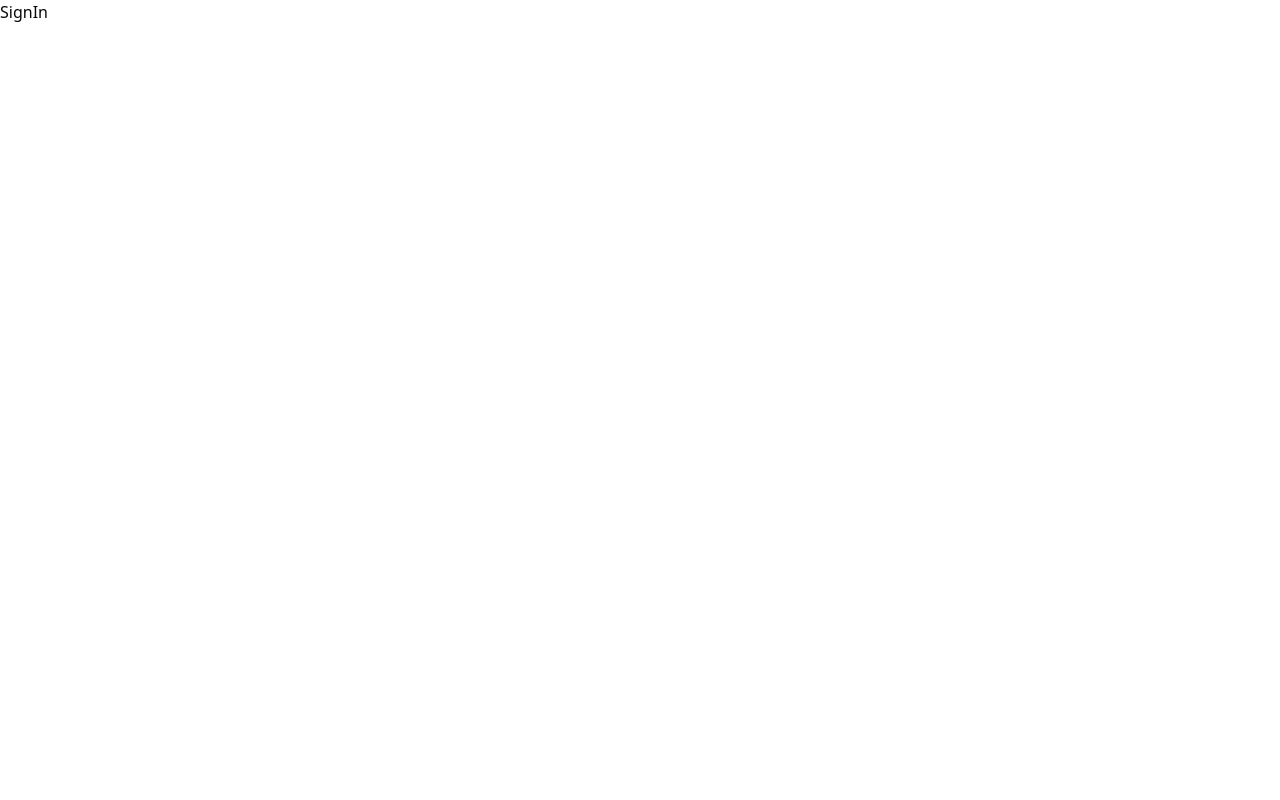
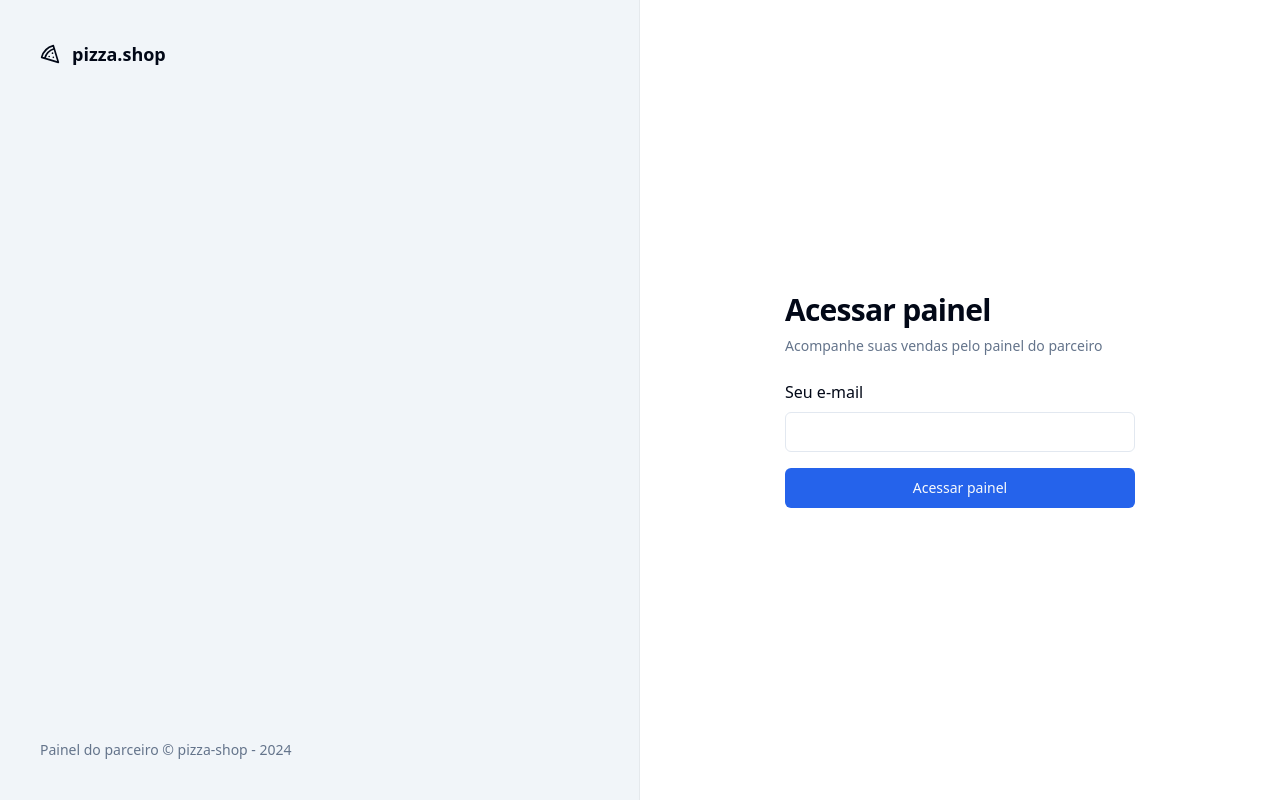
Before and after one commit to brunoramux/pizzashop, a React (Vite) app: page /sign-in in a window 1280 px wide. Built offline with nearby package versions, Linux system fonts and the light colour scheme.

Commit message:
Login page

```diff
--- a/package.json
+++ b/package.json
@@ -10,6 +10,7 @@
     "preview": "vite preview"
   },
   "dependencies": {
+    "@radix-ui/react-label": "^2.0.2",
     "@radix-ui/react-slot": "^1.0.2",
     "class-variance-authority": "^0.7.0",
     "clsx": "^2.1.0",
@@ -18,6 +19,7 @@
     "match-sorter": "^6.3.4",
     "react": "^18.2.0",
     "react-dom": "^18.2.0",
+    "react-helmet-async": "^2.0.4",
     "react-router-dom": "^6.22.1",
     "sort-by": "^1.2.0",
     "tailwind-merge": "^2.2.1",
--- a/src/App.tsx
+++ b/src/App.tsx
@@ -1,9 +1,13 @@
 import { RouterProvider } from 'react-router-dom'
 import './global.css'
 import { router } from './routes'
+import { Helmet, HelmetProvider } from 'react-helmet-async'
 
 export function App() {
   return (
-    <RouterProvider router={router}/>
+    <HelmetProvider>
+      <Helmet titleTemplate='%s | pizza.shop'/>
+      <RouterProvider router={router}/>
+    </HelmetProvider>
   )
 }
--- /dev/null
+++ b/src/components/ui/input.tsx
@@ -0,0 +1,25 @@
+import * as React from "react"
+
+import { cn } from "@/lib/utils"
+
+export interface InputProps
+  extends React.InputHTMLAttributes<HTMLInputElement> {}
+
+const Input = React.forwardRef<HTMLInputElement, InputProps>(
+  ({ className, type, ...props }, ref) => {
+    return (
+      <input
+        type={type}
+        className={cn(
+          "flex h-10 w-full rounded-md border border-input bg-background px-3 py-2 text-sm ring-offset-background file:border-0 file:bg-transparent file:text-sm file:font-medium placeholder:text-muted-foreground focus-visible:outline-none focus-visible:ring-2 focus-visible:ring-ring focus-visible:ring-offset-2 disabled:cursor-not-allowed disabled:opacity-50",
+          className
+        )}
+        ref={ref}
+        {...props}
+      />
+    )
+  }
+)
+Input.displayName = "Input"
+
+export { Input }
--- /dev/null
+++ b/src/components/ui/label.tsx
@@ -0,0 +1,24 @@
+import * as React from "react"
+import * as LabelPrimitive from "@radix-ui/react-label"
+import { cva, type VariantProps } from "class-variance-authority"
+
+import { cn } from "@/lib/utils"
+
+const labelVariants = cva(
+  "text-sm font-medium leading-none peer-disabled:cursor-not-allowed peer-disabled:opacity-70"
+)
+
+const Label = React.forwardRef<
+  React.ElementRef<typeof LabelPrimitive.Root>,
+  React.ComponentPropsWithoutRef<typeof LabelPrimitive.Root> &
+    VariantProps<typeof labelVariants>
+>(({ className, ...props }, ref) => (
+  <LabelPrimitive.Root
+    ref={ref}
+    className={cn(labelVariants(), className)}
+    {...props}
+  />
+))
+Label.displayName = LabelPrimitive.Root.displayName
+
+export { Label }
--- a/src/global.css
+++ b/src/global.css
@@ -2,69 +2,54 @@
 @tailwind components;
 @tailwind utilities;
 
+
 @layer base {
   :root {
     --background: 0 0% 100%;
-    --foreground: 240 10% 3.9%;
-
+    --foreground: 222.2 84% 4.9%;
     --card: 0 0% 100%;
-    --card-foreground: 240 10% 3.9%;
-
+    --card-foreground: 222.2 84% 4.9%;
     --popover: 0 0% 100%;
-    --popover-foreground: 240 10% 3.9%;
-
-    --primary: 240 5.9% 10%;
-    --primary-foreground: 0 0% 98%;
-
-    --secondary: 240 4.8% 95.9%;
-    --secondary-foreground: 240 5.9% 10%;
-
-    --muted: 240 4.8% 95.9%;
-    --muted-foreground: 240 3.8% 46.1%;
-
-    --accent: 240 4.8% 95.9%;
-    --accent-foreground: 240 5.9% 10%;
-
+    --popover-foreground: 222.2 84% 4.9%;
+    --primary: 221.2 83.2% 53.3%;
+    --primary-foreground: 210 40% 98%;
+    --secondary: 210 40% 96.1%;
+    --secondary-foreground: 222.2 47.4% 11.2%;
+    --muted: 210 40% 96.1%;
+    --muted-foreground: 215.4 16.3% 46.9%;
+    --accent: 210 40% 96.1%;
+    --accent-foreground: 222.2 47.4% 11.2%;
     --destructive: 0 84.2% 60.2%;
-    --destructive-foreground: 0 0% 98%;
-
-    --border: 240 5.9% 90%;
-    --input: 240 5.9% 90%;
-    --ring: 240 10% 3.9%;
-
+    --destructive-foreground: 210 40% 98%;
+    --border: 214.3 31.8% 91.4%;
+    --input: 214.3 31.8% 91.4%;
+    --ring: 221.2 83.2% 53.3%;
     --radius: 0.5rem;
   }
 
   .dark {
-    --background: 240 10% 3.9%;
-    --foreground: 0 0% 98%;
-
-    --card: 240 10% 3.9%;
-    --card-foreground: 0 0% 98%;
-
-    --popover: 240 10% 3.9%;
-    --popover-foreground: 0 0% 98%;
-
-    --primary: 0 0% 98%;
-    --primary-foreground: 240 5.9% 10%;
-
-    --secondary: 240 3.7% 15.9%;
-    --secondary-foreground: 0 0% 98%;
-
-    --muted: 240 3.7% 15.9%;
-    --muted-foreground: 240 5% 64.9%;
-
-    --accent: 240 3.7% 15.9%;
-    --accent-foreground: 0 0% 98%;
-
+    --background: 222.2 84% 4.9%;
+    --foreground: 210 40% 98%;
+    --card: 222.2 84% 4.9%;
+    --card-foreground: 210 40% 98%;
+    --popover: 222.2 84% 4.9%;
+    --popover-foreground: 210 40% 98%;
+    --primary: 217.2 91.2% 59.8%;
+    --primary-foreground: 222.2 47.4% 11.2%;
+    --secondary: 217.2 32.6% 17.5%;
+    --secondary-foreground: 210 40% 98%;
+    --muted: 217.2 32.6% 17.5%;
+    --muted-foreground: 215 20.2% 65.1%;
+    --accent: 217.2 32.6% 17.5%;
+    --accent-foreground: 210 40% 98%;
     --destructive: 0 62.8% 30.6%;
-    --destructive-foreground: 0 0% 98%;
-
-    --border: 240 3.7% 15.9%;
-    --input: 240 3.7% 15.9%;
-    --ring: 240 4.9% 83.9%;
+    --destructive-foreground: 210 40% 98%;
+    --border: 217.2 32.6% 17.5%;
+    --input: 217.2 32.6% 17.5%;
+    --ring: 224.3 76.3% 48%;
   }
 }
+
 
 @layer base {
   * {
--- /dev/null
+++ b/src/pages/_layouts/app.tsx
@@ -0,0 +1,13 @@
+import { Outlet } from "react-router-dom";
+
+export function AppLayout(){
+    return(
+        <div>
+            <h1>Cabeçalho</h1>
+
+            <div>
+                <Outlet />
+            </div>
+        </div>
+    )
+}
--- /dev/null
+++ b/src/pages/_layouts/auth.tsx
@@ -0,0 +1,22 @@
+import { Pizza } from "lucide-react";
+import { Outlet } from "react-router-dom";
+
+export function AuthLayout(){
+    return(
+        <div className="min-h-screen grid grid-cols-2">
+            <div className="h-full border-r border-foreground/5 bg-muted p-10 text-muted-foreground flex flex-col justify-between">
+                <div className="flex items-center gap-3 text-lg font-medium text-foreground">
+                    <Pizza className="h-5 w-5"/>
+                    <span className="font-semibold">pizza.shop</span>
+                </div>
+                <footer className="text-sm">
+                    Painel do parceiro &copy; pizza-shop - {new Date().getFullYear()}
+                </footer>
+            </div>
+
+            <div className="flex flex-col items-center justify-center">
+                <Outlet />
+            </div>
+        </div>
+    )
+}
--- a/src/pages/app/dashboard.tsx
+++ b/src/pages/app/dashboard.tsx
@@ -1,3 +1,6 @@
+import { Helmet } from "react-helmet-async";
+
 export function Dashboard(){
-    return <h1>Dashboard</h1>
+    return <><Helmet title="Dashboard"/><h1>Dashboard</h1></>
+
 }
--- a/src/pages/auth/sign-in.tsx
+++ b/src/pages/auth/sign-in.tsx
@@ -1,3 +1,29 @@
+import { Button } from "@/components/ui/button"
+import { Input } from "@/components/ui/input"
+import { Label } from "@radix-ui/react-label"
+import { Helmet } from "react-helmet-async"
+
 export function SignIn(){
-    return <h1>SignIn</h1>
+    return <>
+        <Helmet title="Login"/>
+        <div className="p-8">
+            <div className="w-[350px] flex flex-col justify-center gap-6">
+                <div className="flex flex-col gap-2 text-left">
+                    <h1 className="text-3xl font-semibold tracking-tight">
+                        Acessar painel
+                    </h1>
+                    <p className="text-sm text-muted-foreground">
+                        Acompanhe suas vendas pelo painel do parceiro
+                    </p>
+                </div>
+                <form  className="space-y-4">
+                    <div className="space-y-2 ">
+                        <Label htmlFor="email">Seu e-mail</Label>
+                        <Input id="email" type="email" />
+                    </div>
+                    <Button className='w-full' type="submit">Acessar painel</Button>
+                </form>
+            </div>
+        </div>
+    </>
 }
```
Also changed, not shown: src/routes.tsx (+12 -2 lines), 1 other file (tests, documents, lock files or other folders).
